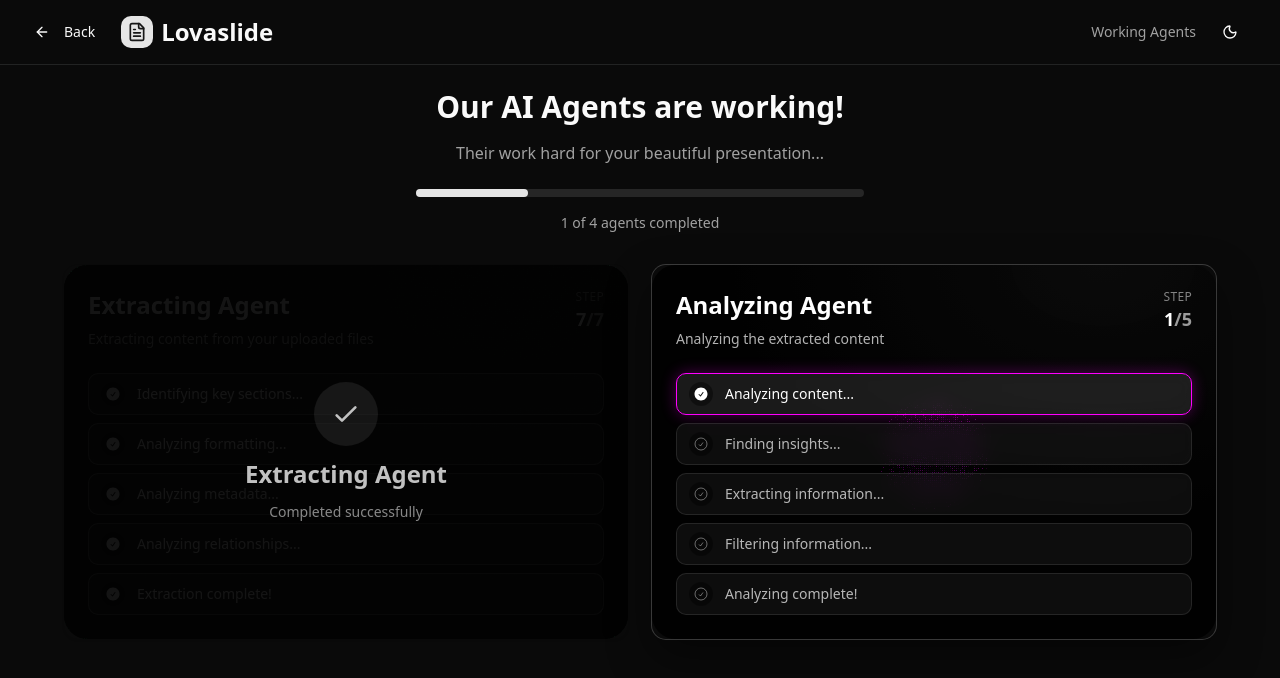
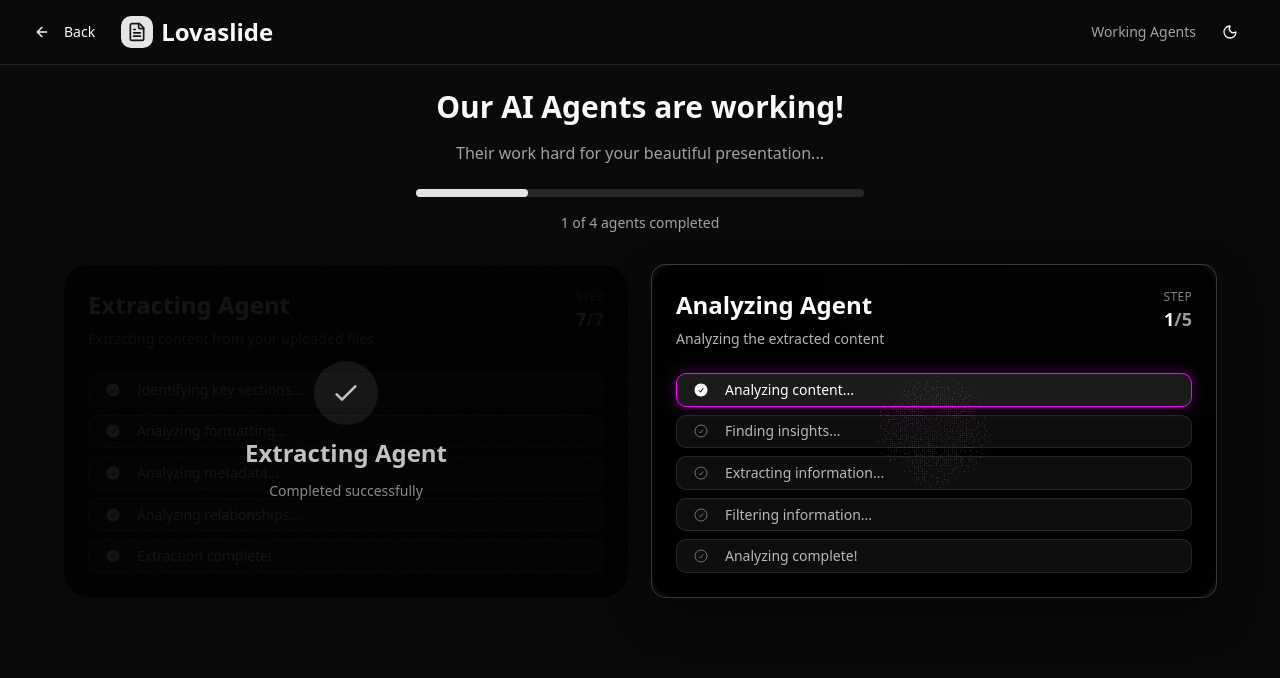
Before and after one commit to diggygeorge/lovaslide, a Next.js app in the folder frontend/: page /working-agents in a window 1280 px wide. Shown: the top 678 px of the page. Built offline with nearby package versions, Linux system fonts and the light colour scheme.

Commit message:
fix ui stuff

```diff
--- a/frontend/src/components/ui/agent-card.tsx
+++ b/frontend/src/components/ui/agent-card.tsx
@@ -114,10 +114,10 @@ export const AgentCard = ({
       cardState === "active" ? "bg-black/60" : "bg-black/80";
    const overlayVeilClass =
       cardState === "active"
+         ? "bg-black/50"
+         : cardState === "completed"
          ? "bg-black/40"
-         : cardState === "completed"
-         ? "bg-black/80"
-         : "bg-black/90";
+         : "bg-black/50";
    const borderToneClass =
       cardState === "active" ? "border-white/20" : "border-white/10";
    const normalizedSteps = Math.max(totalSteps, 1);
@@ -175,7 +175,7 @@ export const AgentCard = ({
                      />
                   </div>
                   <div
-                     className="absolute inset-0 opacity-65"
+                     className="absolute inset-0 opacity-20"
                      style={{
                         background:
                            "radial-gradient(120% 120% at 80% 0%, rgba(255,255,255,0.08) 0%, rgba(0,0,0,0.85) 55%)",
@@ -223,7 +223,7 @@ export const AgentCard = ({
                         {hasSteps && (
                            <div className="relative grid min-h-[200px] gap-2">
                               {hasPreviousSteps && (
-                                 <div className="pointer-events-none absolute -top-2 left-0 right-0 h-6 bg-gradient-to-b from-black/70 via-black/30 to-transparent" />
+                                 <div className="pointer-events-none absolute -top-2 left-0 right-0 h-6 " />
                               )}
                               {visibleSteps.map((loadingState, index) => {
                                  const stepIndex = startIndex + index;
@@ -239,7 +239,7 @@ export const AgentCard = ({
                                     <div
                                        key={`${loadingState.text}-${stepIndex}`}
                                        className={cn(
-                                          "flex items-center gap-3 rounded-lg border border-white/10 px-3 py-2 backdrop-blur-sm transition",
+                                          "flex items-center gap-3 rounded-lg border border-white/10 px-3 py-2transition",
                                           isComplete &&
                                              "border-white/30 bg-white/10",
                                           isCurrent &&
@@ -264,7 +264,7 @@ export const AgentCard = ({
                                              : undefined
                                        }
                                     >
-                                       <div className="flex h-6 w-6 items-center justify-center rounded-full bg-black/40">
+                                       <div className="flex h-6 w-6 items-center justify-center rounded-full">
                                           {isComplete || isCurrent ? (
                                              <svg
                                                 xmlns="http://www.w3.org/2000/svg"
```
